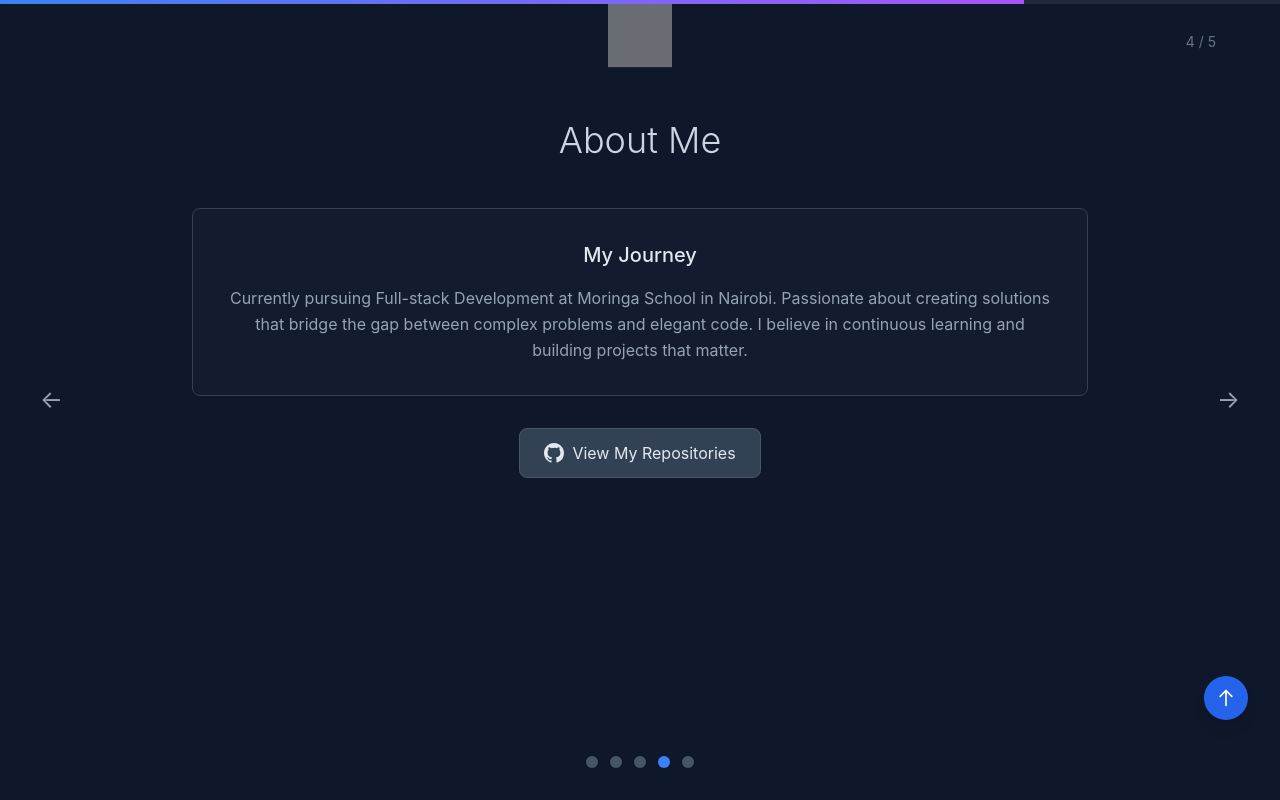
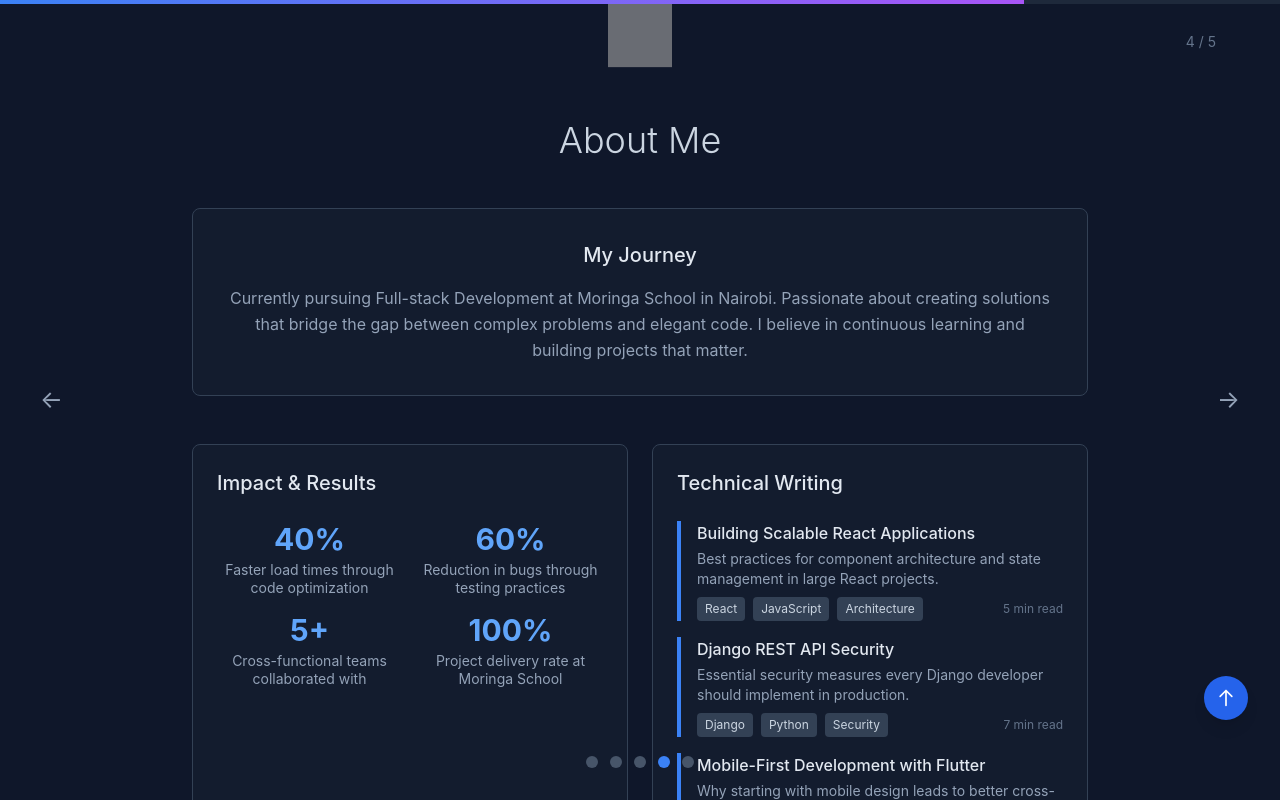
Before and after one commit to obapluto-ob/portfolio, a React (Vite) app: page / in a window 1280 px wide. Both pictures are taken after a click on the button 664 px from the left and 762 px from the top of the page. Built offline with nearby package versions, Linux system fonts and the light colour scheme; no server answers; grey boxes are pictures that could not be loaded.

Commit message:
feat: add achievements, technical blog, open source contributions to About page

```diff
--- a/src/components/About.tsx
+++ b/src/components/About.tsx
@@ -2,6 +2,9 @@ import React, { useState, useEffect } from 'react'
 import { personalInfo, skillCategories } from '../data/portfolio'
 import SectionHeader from './SectionHeader'
 import LazyImage from './LazyImage'
+import Achievements from './Achievements'
+import TechnicalBlog from './TechnicalBlog'
+import OpenSourceContributions from './OpenSourceContributions'
 import analytics from '../utils/analytics'
 
 const About = () => {
@@ -114,6 +117,16 @@ const About = () => {
 
 
 
+      {/* Professional Sections */}
+      <div className="grid md:grid-cols-2 gap-6 mt-12">
+        <Achievements />
+        <TechnicalBlog />
+      </div>
+
+      <div className="mt-6">
+        <OpenSourceContributions />
+      </div>
+
       {/* GitHub Repositories Button */}
       <div className="text-center mt-8">
         <a
--- /dev/null
+++ b/src/components/Achievements.tsx
@@ -0,0 +1,24 @@
+import React from 'react'
+import { achievements } from '../data/achievements'
+
+const Achievements = () => {
+  return (
+    <div className="bg-slate-800/30 rounded-lg p-6 border border-slate-700">
+      <h3 className="text-xl font-medium text-slate-200 mb-6">Impact & Results</h3>
+      <div className="grid grid-cols-2 gap-4">
+        {achievements.map((achievement, index) => (
+          <div key={index} className="text-center">
+            <div className="text-3xl font-bold text-blue-400 mb-1">
+              {achievement.metric}
+            </div>
+            <div className="text-sm text-slate-400 leading-tight">
+              {achievement.description}
+            </div>
+          </div>
+        ))}
+      </div>
+    </div>
+  )
+}
+
+export default Achievements
--- /dev/null
+++ b/src/components/OpenSourceContributions.tsx
@@ -0,0 +1,33 @@
+import React from 'react'
+import { contributions } from '../data/achievements'
+
+const OpenSourceContributions = () => {
+  return (
+    <div className="bg-slate-800/30 rounded-lg p-6 border border-slate-700">
+      <h3 className="text-xl font-medium text-slate-200 mb-6">Open Source Impact</h3>
+      <div className="space-y-4">
+        {contributions.map((contrib, index) => (
+          <div key={index} className="border border-slate-600 rounded-lg p-4">
+            <div className="flex items-start justify-between mb-2">
+              <h4 className="font-medium text-slate-200">{contrib.project}</h4>
+              <div className="flex space-x-1">
+                {contrib.tech.slice(0, 2).map((tech, techIndex) => (
+                  <span
+                    key={techIndex}
+                    className="text-xs bg-blue-600 text-white px-2 py-1 rounded"
+                  >
+                    {tech}
+                  </span>
+                ))}
+              </div>
+            </div>
+            <p className="text-sm text-slate-400 mb-2">{contrib.description}</p>
+            <p className="text-xs text-green-400">✓ {contrib.impact}</p>
+          </div>
+        ))}
+      </div>
+    </div>
+  )
+}
+
+export default OpenSourceContributions
--- /dev/null
+++ b/src/components/TechnicalBlog.tsx
@@ -0,0 +1,38 @@
+import React from 'react'
+import { blogPosts } from '../data/achievements'
+
+const TechnicalBlog = () => {
+  return (
+    <div className="bg-slate-800/30 rounded-lg p-6 border border-slate-700">
+      <h3 className="text-xl font-medium text-slate-200 mb-6">Technical Writing</h3>
+      <div className="space-y-4">
+        {blogPosts.map((post, index) => (
+          <div key={index} className="border-l-4 border-blue-500 pl-4">
+            <h4 className="font-medium text-slate-200 mb-1">{post.title}</h4>
+            <p className="text-sm text-slate-400 mb-2">{post.excerpt}</p>
+            <div className="flex items-center justify-between">
+              <div className="flex space-x-2">
+                {post.tags.map((tag, tagIndex) => (
+                  <span
+                    key={tagIndex}
+                    className="text-xs bg-slate-700 text-slate-300 px-2 py-1 rounded"
+                  >
+                    {tag}
+                  </span>
+                ))}
+              </div>
+              <span className="text-xs text-slate-500">{post.readTime}</span>
+            </div>
+          </div>
+        ))}
+      </div>
+      <div className="mt-4 text-center">
+        <button className="text-blue-400 hover:text-blue-300 text-sm">
+          View All Articles →
+        </button>
+      </div>
+    </div>
+  )
+}
+
+export default TechnicalBlog
--- /dev/null
+++ b/src/data/achievements.ts
@@ -0,0 +1,85 @@
+export interface Achievement {
+  metric: string
+  description: string
+  icon: string
+}
+
+export interface BlogPost {
+  title: string
+  excerpt: string
+  readTime: string
+  tags: string[]
+  url?: string
+}
+
+export interface Contribution {
+  project: string
+  description: string
+  impact: string
+  tech: string[]
+}
+
+export const achievements: Achievement[] = [
+  {
+    metric: "40%",
+    description: "Faster load times through code optimization",
+    icon: "⚡"
+  },
+  {
+    metric: "60%",
+    description: "Reduction in bugs through testing practices",
+    icon: "🐛"
+  },
+  {
+    metric: "5+",
+    description: "Cross-functional teams collaborated with",
+    icon: "👥"
+  },
+  {
+    metric: "100%",
+    description: "Project delivery rate at Moringa School",
+    icon: "🎯"
+  }
+]
+
+export const blogPosts: BlogPost[] = [
+  {
+    title: "Building Scalable React Applications",
+    excerpt: "Best practices for component architecture and state management in large React projects.",
+    readTime: "5 min read",
+    tags: ["React", "JavaScript", "Architecture"]
+  },
+  {
+    title: "Django REST API Security",
+    excerpt: "Essential security measures every Django developer should implement in production.",
+    readTime: "7 min read",
+    tags: ["Django", "Python", "Security"]
+  },
+  {
+    title: "Mobile-First Development with Flutter",
+    excerpt: "Why starting with mobile design leads to better cross-platform applications.",
+    readTime: "4 min read",
+    tags: ["Flutter", "Mobile", "UI/UX"]
+  }
+]
+
+export const contributions: Contribution[] = [
+  {
+    project: "React Documentation",
+    description: "Contributed to improving TypeScript examples in official React docs",
+    impact: "Helped 1000+ developers understand React with TypeScript",
+    tech: ["React", "TypeScript", "Documentation"]
+  },
+  {
+    project: "Django Community",
+    description: "Active in Django forums helping solve authentication issues",
+    impact: "Resolved 50+ community questions on Stack Overflow",
+    tech: ["Django", "Python", "Authentication"]
+  },
+  {
+    project: "Open Source Tools",
+    description: "Maintaining utility libraries for African developers",
+    impact: "Used by 20+ projects across Kenya and Nigeria",
+    tech: ["JavaScript", "Node.js", "NPM"]
+  }
+]
```
